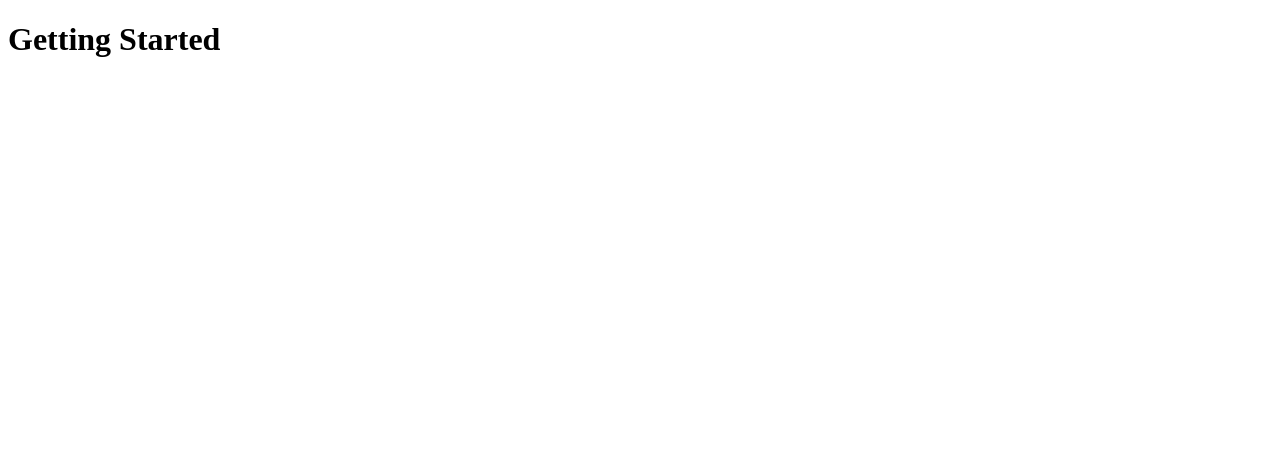
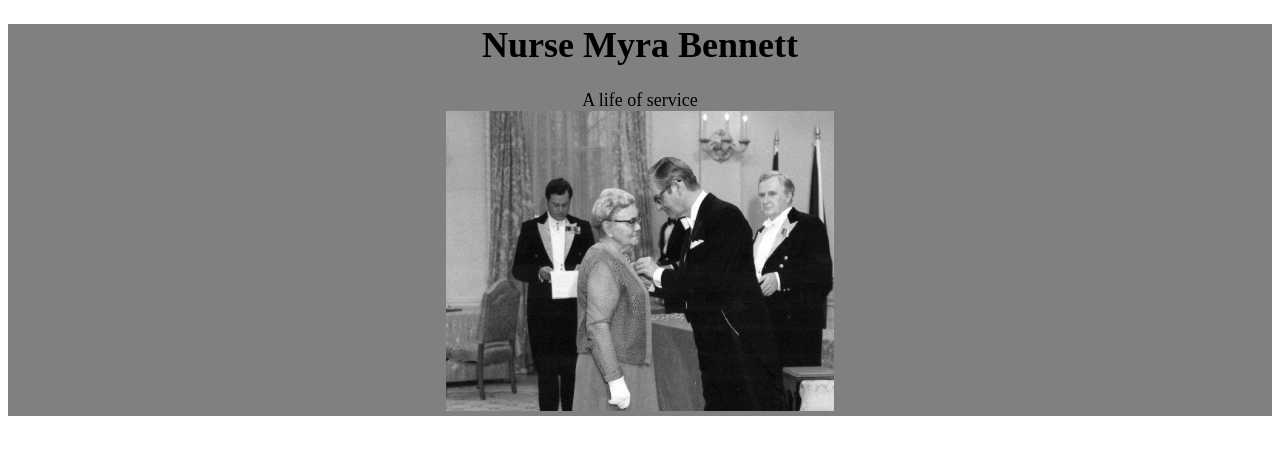
Before and after one commit to darren1234/Tribute, a plain HTML site: page index.html in a window 1280 px wide. Drawn offline with Linux system fonts and the light colour scheme.

Commit message:
Initial starting content for the page

```diff
--- a/index.html
+++ b/index.html
@@ -5,8 +5,21 @@
     <meta name="viewport" content="width=device-width, initial-scale=1.0">
     <meta http-equiv="X-UA-Compatible" content="ie=edge">
     <title>Document</title>
+    <link rel="stylesheet" href="styles.css" type="text/css" />
 </head>
 <body>
-    <h1>Getting Started</h1>
+    <div id="main">
+        <h1>Nurse Myra Bennett</h1>
+        <div>A life of service</div>
+        <div id="main-image-div">
+            <img id="order-of-canada-image" src="orderofcanada2.jpg" alt = "Nurse Bennett receiving the Order of Canada">
+        </div>
+
+
+
+
+
+
+    </div>
 </body>
 </html>
--- /dev/null
+++ b/styles.css
@@ -0,0 +1,18 @@
+h1 {
+    text-align: center;
+}
+
+div {
+    text-align: center;
+    font-size: large;
+}
+
+#order-of-canada-image {
+    height: 300px;
+
+
+}
+
+#main {
+    background-color: gray;
+}
```
Also changed, not shown: orderofcanada.jpg (added), orderofcanada2.jpg (added).
